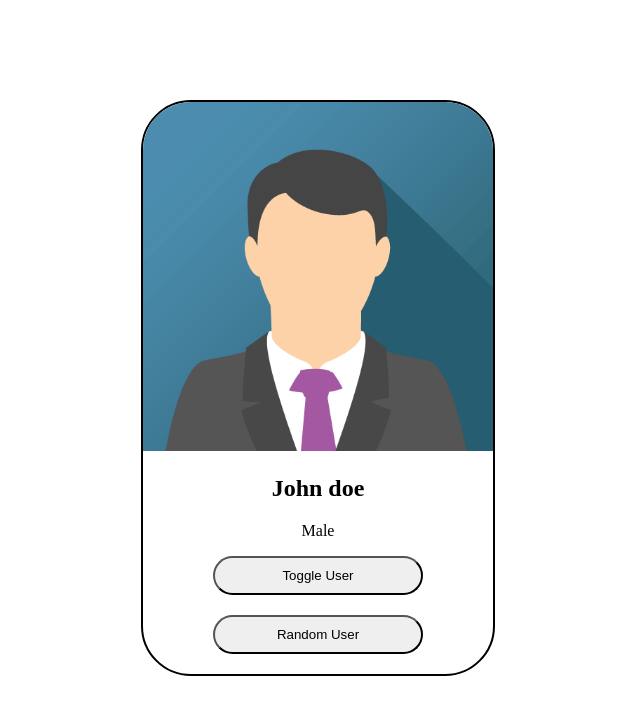
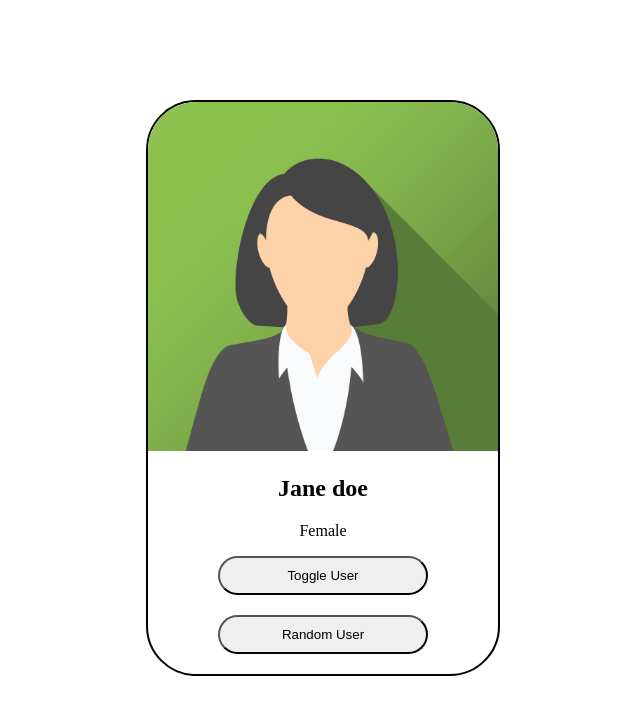
Before and after one commit to srivalli-jajala/web-dev-bootcamp, a website: page frontend/index.html in a window 1280 px wide. Both pictures are taken after a click on the button "Toggle User". Shown: the whole page, without its empty margins (317-957 px from the left). Drawn offline with Linux system fonts and the light colour scheme.

Commit message:
toggling completed

```diff
--- a/frontend/index.js
+++ b/frontend/index.js
@@ -1 +1,28 @@
-alert("Welcome to Srivalli!");
+// alert("Welcome to Srivalli!");
+
+var users = [
+    {
+        "name": "John doe",
+        "gender": "Male",
+        "image":"john.png"
+    },
+    {
+        "name": "Jane doe",
+        "gender": "Female",
+        "image":"jane.png"
+    }
+]
+
+var curId = 0;
+
+function toggleUser(){
+    curId = (curId + 1) % 2;
+
+    var userName = document.getElementById("user-name");
+    var userGender = document.getElementById("user-gender");
+    var userImage = document.getElementById("user-image");
+
+    userName.innerHTML = users[curId].name;
+    userGender.innerHTML = users[curId].gender;
+    userImage.src = users[curId].image;
+}
--- a/frontend/style.css
+++ b/frontend/style.css
@@ -11,7 +11,7 @@ h1{
     overflow: hidden;
     text-align:center;
     margin-top: 100px;
-    margin-left: 450px;
+    margin-left: auto;
     margin-right:auto;
 }
 
```
